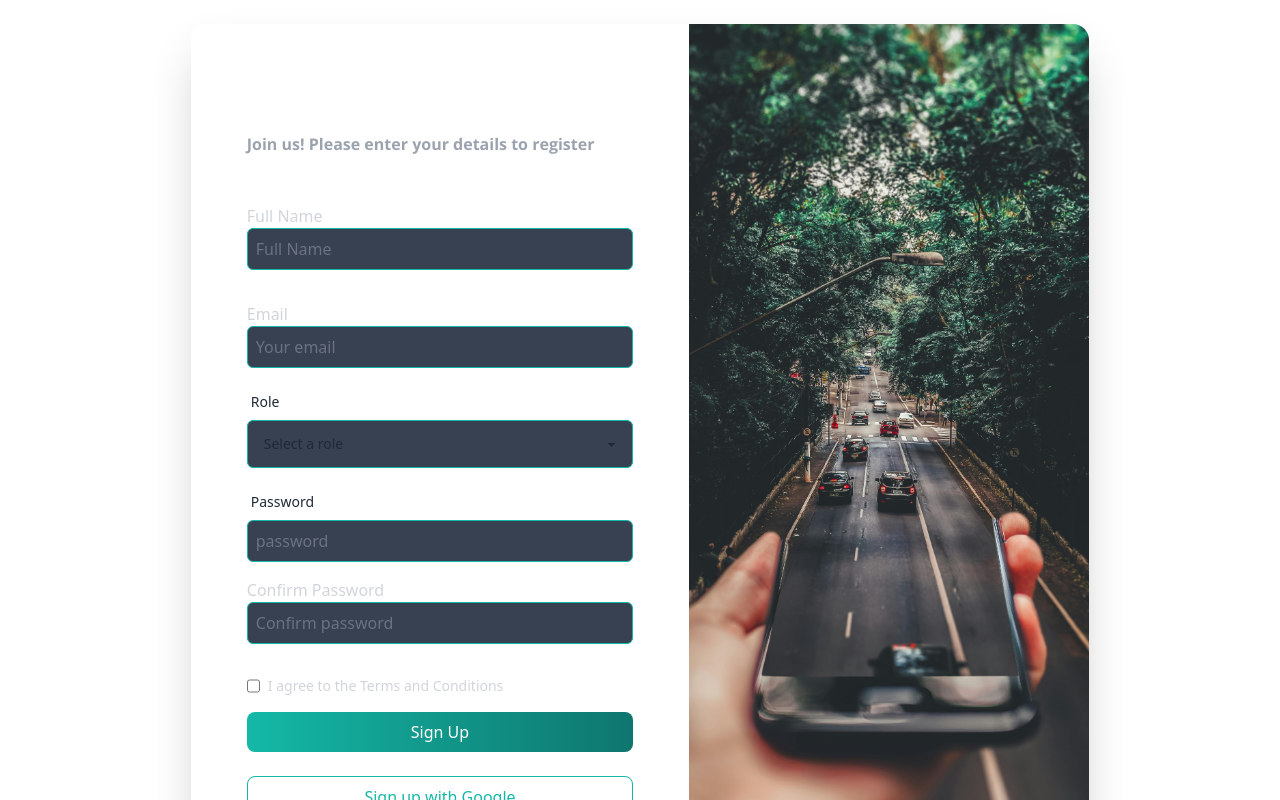
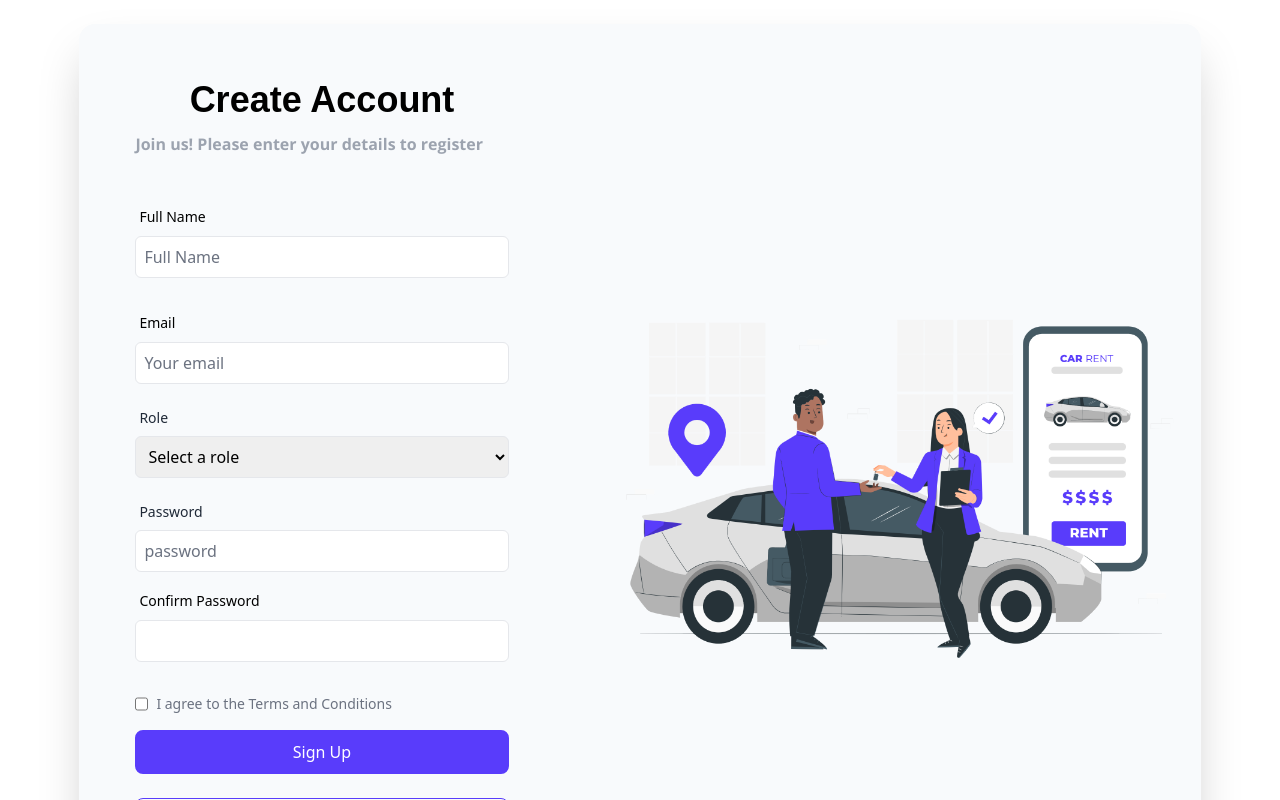
Before and after one commit to nayeem-miah/UrbanDrive-Client, a React (Vite) app: page /register in a window 1280 px wide. Shown: the top 800 px of the page. Built offline with nearby package versions, Linux system fonts and the light colour scheme; no server answers; a web font is replaced by a local one.

Commit message:
register page design changed

```diff
--- a/src/Pages/Login/Login.tsx
+++ b/src/Pages/Login/Login.tsx
@@ -113,7 +113,7 @@ const LoginPage: React.FC = () => {
                 Forgot password
               </span>
             </div>
-            <button className="w-full bg-primary border-2 outline-none border-primary text-white p-2 rounded-lg mb-6 hover:bg-white hover:border-primary hover:text-primary font-medium">
+            <button className="w-full bg-primary border-2 outline-none border-primary text-white p-2 rounded-lg mb-6 hover:bg-white hover:border-primary hover:text-primary font-medium ">
               Sign in
             </button>
           </form>
--- a/src/Pages/Login/Registration/Registration.tsx
+++ b/src/Pages/Login/Registration/Registration.tsx
@@ -1,5 +1,5 @@
 import React from "react";
-import bgimg from "../../../assets/pexels-bertellifotografia-799443.jpg";
+import bgimg from "../../../assets/ladingpage.png";
 import { Link, useNavigate } from "react-router-dom";
 import { useForm, SubmitHandler } from "react-hook-form";
 import useAuth from "../../../Hooks/useAuth";
@@ -58,9 +58,9 @@ const Registration: React.FC = () => {
 
   return (
     <div className="flex items-center justify-center min-h-screen">
-      <div className="relative flex flex-col m-6 space-y-8 shadow-2xl rounded-2xl md:flex-row md:space-y-0">
+      <div className="relative flex gap-9 flex-col justify-center items-center m-6 space-y-8 bg-slate-50 shadow-2xl rounded-2xl md:flex-row md:space-y-0">
         <div className="flex flex-col justify-center p-8 md:p-14">
-          <span className="mb-3 text-4xl font-bold text-white font-Playfair">
+          <span className="mb-3 text-4xl font-bold text-black text-center font-poppins">
             Create Account
           </span>
           <span className="text-gray-400 mb-8 font-Open font-bold">
@@ -68,10 +68,12 @@ const Registration: React.FC = () => {
           </span>
           <form onSubmit={handleSubmit(onSubmit)}>
             <div className="py-4">
-              <span className="mb-2 text-md text-gray-300">Full Name</span>
+              <span className="mb-2 text-[14px] text-md text-black font-medium ml-1">
+                Full Name
+              </span>
               <input
                 type="text"
-                className="w-full p-2 bg-gray-700 border border-teal-500 rounded-md placeholder:font-light placeholder:text-gray-500 text-white focus:outline-none focus:ring-2 focus:ring-teal-500"
+                className="w-full mt-2 p-2 border rounded-md placeholder:font-light placeholder:text-gray-500 text-white focus:outline-none focus:ring-2 focus:ring-primary"
                 {...register("name", { required: true })}
                 placeholder="Full Name"
               />
@@ -82,10 +84,12 @@ const Registration: React.FC = () => {
               )}
             </div>
             <div className="py-4">
-              <span className="mb-2 text-md text-gray-300">Email</span>
+              <span className="text-[14px] text-md text-black font-medium ml-1">
+                Email
+              </span>
               <input
                 type="email"
-                className="w-full p-2 bg-gray-700 border border-teal-500 rounded-md placeholder:font-light placeholder:text-gray-500 text-white focus:outline-none focus:ring-2 focus:ring-teal-500"
+                className="w-full mt-2 p-2 border rounded-md placeholder:font-light placeholder:text-gray-500 text-white focus:outline-none focus:ring-2 focus:ring-primary"
                 placeholder="Your email"
                 {...register("email", { required: true })}
               />
@@ -101,7 +105,7 @@ const Registration: React.FC = () => {
                 <select
                   defaultValue=""
                   {...register("role", { required: true })}
-                  className="select select-bordered w-full bg-gray-700 rounded-md border-teal-500 focus:outline-none focus:ring-2 focus:ring-teal-500"
+                  className="w-full p-2 border rounded-md placeholder:font-light placeholder:text-gray-500 text-black focus:outline-none focus:ring-2 focus:ring-primary"
                 >
                   <option className="text-white" disabled value="">
                     Select a role
@@ -121,7 +125,7 @@ const Registration: React.FC = () => {
               <input
                 type="password"
                 placeholder="password"
-                className="w-full p-2 bg-gray-700 border border-teal-500 rounded-md placeholder:font-light placeholder:text-gray-500 text-white focus:outline-none focus:ring-2 focus:ring-teal-500"
+                className="w-full p-2 border rounded-md placeholder:font-light placeholder:text-gray-500 text-white focus:outline-none focus:ring-2 focus:ring-primary"
                 {...register("password", {
                   required: true,
                   minLength: 6,
@@ -150,37 +154,14 @@ const Registration: React.FC = () => {
                     </p>
                   )} */}
             </div>
-            {/* <div className="py-4">
-              <span className="mb-2 text-md text-gray-300">Password</span>
-              <input
-                type="password"
-                id="password"
-                className="w-full p-2 bg-gray-700 border border-teal-500 rounded-md placeholder:font-light placeholder:text-gray-500 text-white focus:outline-none focus:ring-2 focus:ring-teal-500"
-                placeholder="Create a password"
-              />
-
-              {...register("password", {
-                required: "Password is required",
-                minLength: {
-                  value: 6,
-                  message: "Password must be at least 6 characters",
-                },
-              })}
-              {errors.password && (
-                <span className="text-red-500 mt-2">
-                  {errors.password.message}
-                </span>
-              )}
-            </div> */}
             <div className="py-4">
-              <span className="mb-2 text-md text-gray-300">
+              <span className=" text-[14px] text-md text-black font-medium ml-1">
                 Confirm Password
               </span>
               <input
                 type="password"
                 id="confirmPassword"
-                className="w-full p-2 bg-gray-700 border border-teal-500 rounded-md placeholder:font-light placeholder:text-gray-500 text-white focus:outline-none focus:ring-2 focus:ring-teal-500"
-                placeholder="Confirm password"
+                className="w-full mt-2 p-2 border rounded-md placeholder:font-light placeholder:text-gray-500 text-white focus:outline-none focus:ring-2 focus:ring-primary"
                 {...register("confirmPassword", {
                   required: "Please confirm your password",
                   validate: (value) =>
@@ -193,24 +174,24 @@ const Registration: React.FC = () => {
                 </span>
               )}
             </div>
-            <div className="flex justify-start w-full py-4 text-gray-300">
+            <div className="flex justify-start w-full py-4 text-gray-500">
               <input type="checkbox" id="terms" className="mr-2" />
-              <span className="text-sm">
+              <span className="text-sm font-medium">
                 I agree to the Terms and Conditions
               </span>
             </div>
             <input
               type="submit"
               value="Sign Up"
-              className="w-full bg-gradient-to-r from-teal-500 to-teal-700 text-white p-2 rounded-lg mb-6 hover:bg-teal-500 hover:from-teal-500 hover:to-teal-500"
+              className="w-full bg-primary border-2 outline-none border-primary text-white p-2 rounded-lg mb-6 hover:bg-white hover:border-primary hover:text-primary font-medium cursor-pointer"
             />
           </form>
-          <button className="w-full border border-teal-500 text-teal-500 text-md p-2 rounded-lg mb-6 hover:bg-teal-500 hover:text-white">
+          <button className="w-full border border-primary text-primary font-medium text-md p-2 rounded-lg mb-6 hover:bg-second hover:text-white">
             Sign up with Google
           </button>
           <div className="text-center text-gray-400">
             Already have an account?{" "}
-            <span className="font-bold text-teal-500 hover:text-teal-300 cursor-pointer">
+            <span className="font-bold text-primary hover:text-second cursor-pointer">
               <Link to="/login">Login</Link>
             </span>
           </div>
@@ -220,14 +201,14 @@ const Registration: React.FC = () => {
           <img
             src={bgimg}
             alt="cool image"
-            className="w-[400px] h-full hidden rounded-r-2xl md:block object-cover"
+            className="w-[600px] hidden rounded-r-2xl md:block"
           />
 
-          <div className="absolute hidden bottom-10 right-6 p-6 bg-gray-800 bg-opacity-30 backdrop-blur-sm rounded drop-shadow-lg md:block">
+          {/* <div className="absolute hidden bottom-10 right-6 p-6 bg-gray-800 bg-opacity-30 backdrop-blur-sm rounded drop-shadow-lg md:block">
             <span className="text-white text-xl">
               Join us for your next adventure
             </span>
-          </div>
+          </div> */}
         </div>
       </div>
     </div>
```
